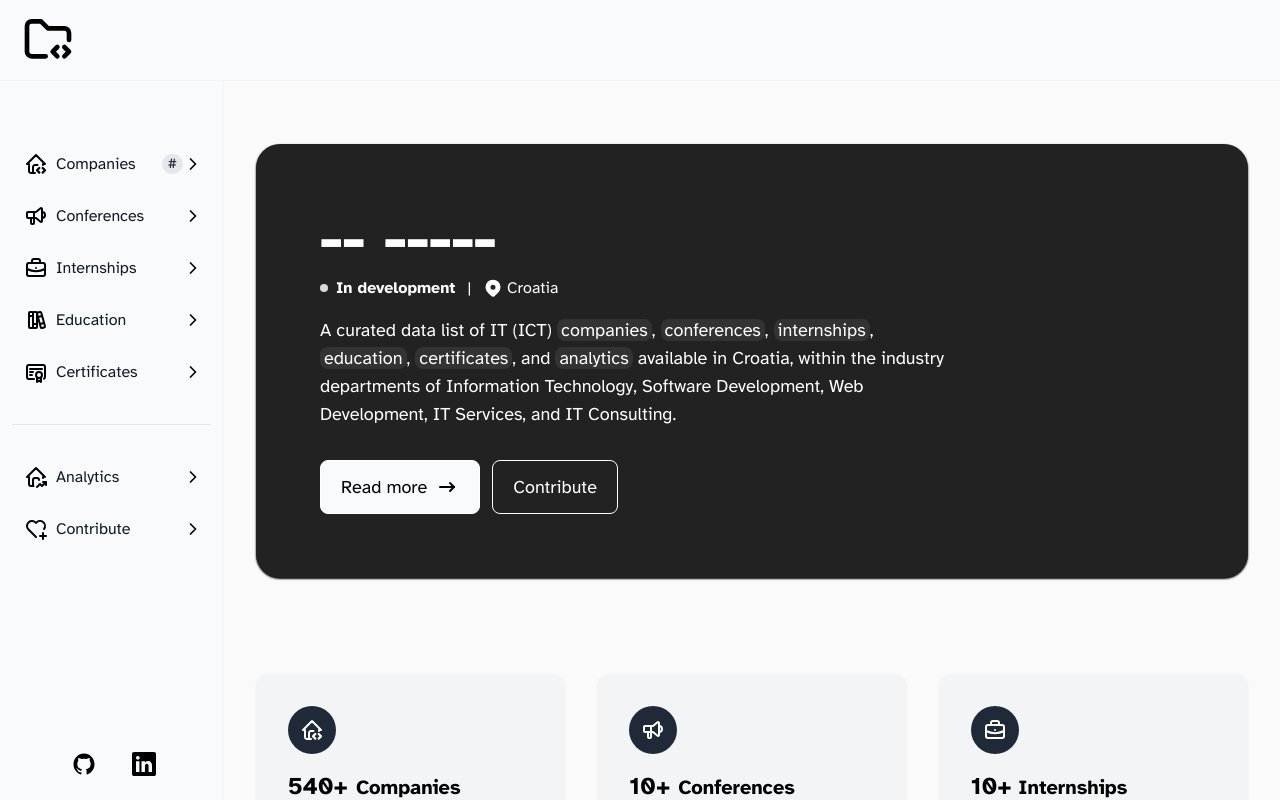
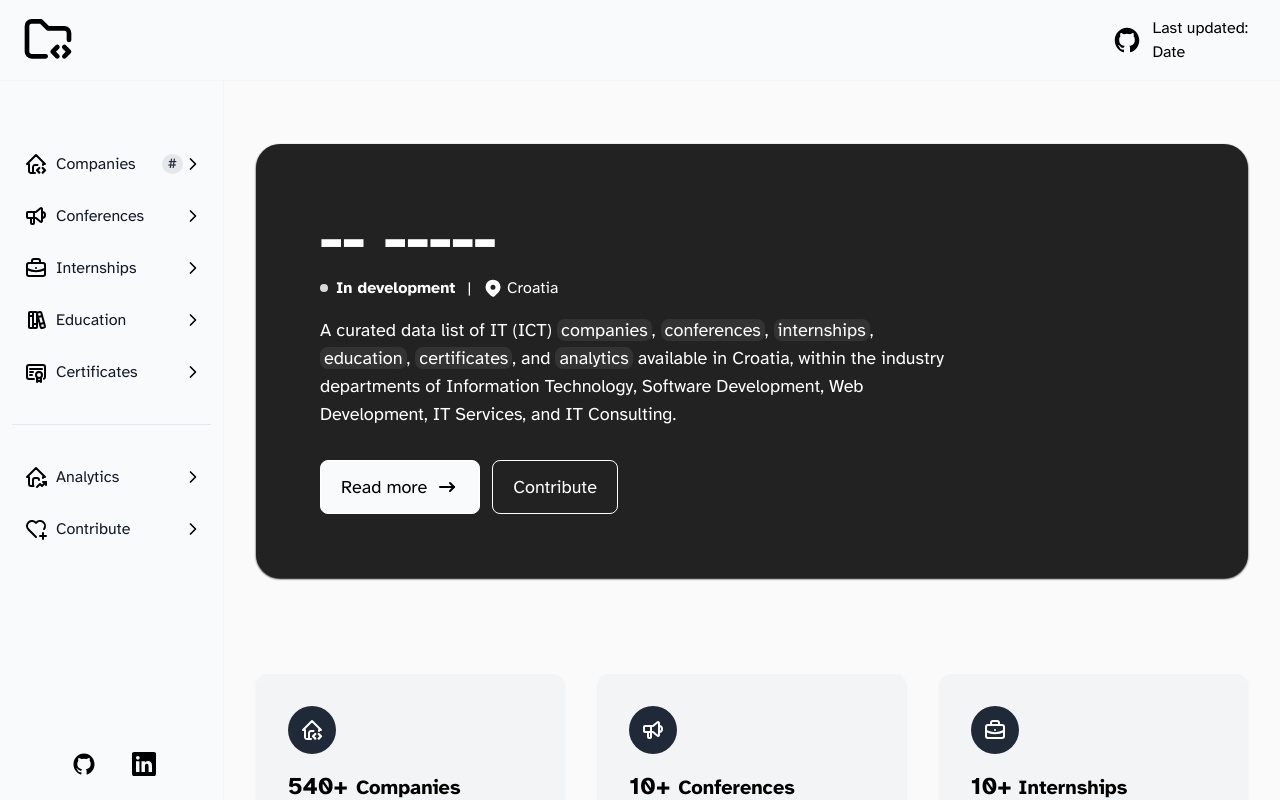
Before and after one commit to stefanicjuraj/datalog, a React (Vite) app: page / in a window 1280 px wide. Shown: the top 800 px of the page. Built offline with nearby package versions, Linux system fonts and the light colour scheme.

Commit message:
feat(sidebar): add last updated placeholder

```diff
--- a/src/components/Sidebar.tsx
+++ b/src/components/Sidebar.tsx
@@ -69,10 +69,12 @@ const Sidebar: React.FC = () => {
                                 </span>
                             </Link>
                         </div>
-                        <div className="flex items-center">
-                            <div className="flex items-center ml-3">
-                                <div>
-                                </div>
+                        {/* last updated */}
+                        <div className="flex items-center mr-3">
+                            <img src={github} className="mr-3 h-7 w-7" alt="github" />
+                            <div>
+                                <p className="text-md text-black">Last updated:</p>
+                                <p className="text-md text-black">Date</p>
                             </div>
                         </div>
                     </div>
```
